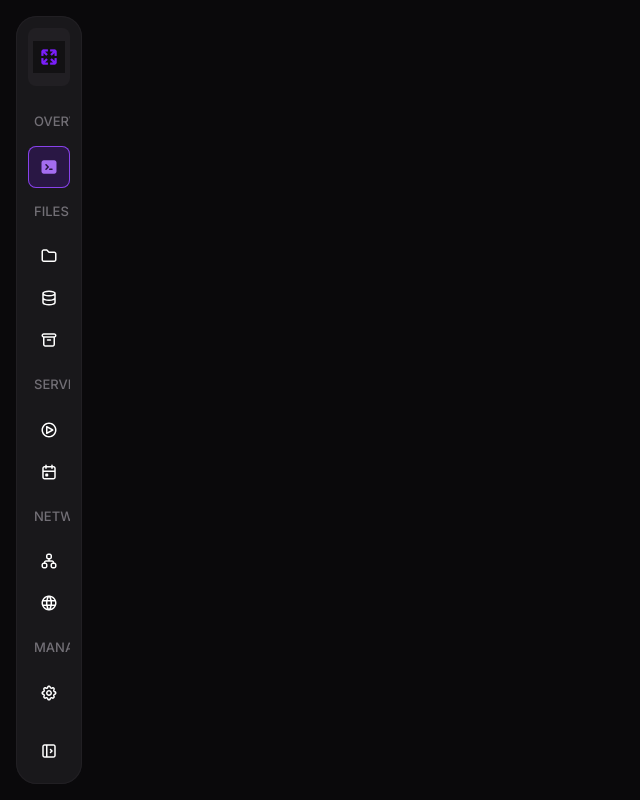
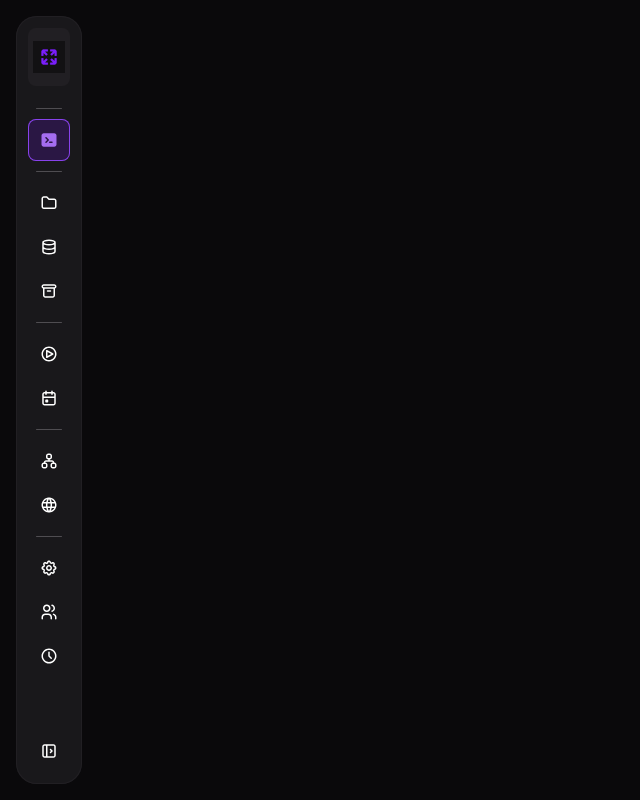
Before and after one commit to PhotonProjects/Photon-Panel, a Next.js app: page /james in a window 1280 px wide. Both pictures are taken after a click on the button "Collapse sidebar". Shown: the whole page, without its empty margins (0-640 px from the left). Built offline with nearby package versions, Linux system fonts and the light colour scheme.

Commit message:
Updated Sidebar component
Added:
- Category Collapse
- Sidebar Collapse
- Smooth Transitions

```diff
--- a/app/components/interactions/button.tsx
+++ b/app/components/interactions/button.tsx
@@ -4,6 +4,7 @@
 import Icon from "../interface/icon";
 import { useContext, useState } from "react";
 import { ButtonContext } from "./buttonContext";
+import { SidebarContext } from "../nav/sidebarContext";
 
 export default function Button({
 	primary = false,
@@ -39,6 +40,10 @@
 
 	const [hovered, setHovered] = useState(false);
 	const {fillWholeWidth} = useContext(ButtonContext);
+	const { inSidebar, isExpanded } = useContext(SidebarContext);
+	const showLabel = value !== "" && (!inSidebar || isExpanded);
+	const accessibleLabel = ariaLabel ?? value ?? undefined;
+	const hoverLabel = title ?? value ?? undefined;
 
 	const buttonStyle = [
 		(variant === "filled" && color == "primary") 			&& "inset-ring inset-ring-transparent bg-primary-500 hover:bg-primary-400 hover:inset-ring-primary-400",
@@ -62,12 +67,13 @@
 	return (
 		<button
 			className={clsx(
-				"rounded-content p-content gap-content flex items-center group",
+				"rounded-content p-content gap-content flex items-center group transition-all duration-250",
+				inSidebar && !isExpanded && "justify-center aspect-square size-10.5 p-0",
 				buttonStyle,
 				fillWholeWidth && "w-full"
 			)}
-			aria-label={ariaLabel}
-			title={title}
+			aria-label={accessibleLabel}
+			title={hoverLabel}
 			onMouseEnter={() => setHovered(true)}
 			onMouseLeave={() => setHovered(false)}
 			onClick={onClick}
@@ -80,7 +86,7 @@
 					className={clsx(contentStyle)}
 				/>
 			}
-			{value &&
+			{showLabel &&
 				<p className={clsx(
 					"text-medium",
 					contentStyle
--- a/app/components/interface/icon.tsx
+++ b/app/components/interface/icon.tsx
@@ -97,6 +97,7 @@
 }) {
     const SvgIcon = iconMap[icon];
     const SvgIconFilled = filled !== null ? iconMap[`${icon}Filled`] : undefined;
+    const canSwapToFilledIcon = filled !== null && Boolean(SvgIconFilled);
 
     if (!SvgIcon) {
         return null;
@@ -105,12 +106,16 @@
     return (
         <div className="grid">
             <SvgIcon
-                className={clsx("[grid-area:1/1]", filled !== null && (filled ? "opacity-0" : "opacity-100"), className)}
+                className={clsx(
+                    "[grid-area:1/1]",
+                    canSwapToFilledIcon && (filled ? "opacity-0" : "opacity-100"),
+                    className
+                )}
                 width={size}
                 height={size}
                 style={style}
             />
-            {filled !== null && SvgIconFilled && (
+            {canSwapToFilledIcon && SvgIconFilled && (
                 <SvgIconFilled
                     className={clsx("[grid-area:1/1]", filled ? "opacity-100" : "opacity-0", className)}
                     width={size}
--- a/app/components/nav/sidebar.tsx
+++ b/app/components/nav/sidebar.tsx
@@ -45,7 +45,7 @@
 				</div>
 				<div className="relative w-full flex-1 overflow-y-clip">
 					<div ref={scrollRef} className={clsx(
-						"absolute inset-0 flex flex-col gap-0.5 overflow-y-scroll scrollbar-thumb-text-500 scrollbar-track-transparent justify-stretch scrollbar-thin",
+						"absolute inset-0 flex flex-col gap-0.5 overflow-y-auto scrollbar-thumb-text-500 scrollbar-track-transparent justify-stretch scrollbar-thin pb-0.5",
 						// Keep the content aligned when Firefox renders a visible thin scrollbar.
 						isScrollbar && "pr-(--scrollbar-width)"
 					)}>
@@ -58,6 +58,7 @@
 					icon={toggleIcon}
 					title={toggleLabel}
 					ariaLabel={toggleLabel}
+					filledicon
 					onClick={toggleSidebar}
 				/>
 			</div>
--- a/app/components/nav/sidebarCategory.tsx
+++ b/app/components/nav/sidebarCategory.tsx
@@ -1,8 +1,9 @@
 "use client";
 
-import { useState } from "react";
+import { useContext, useState } from "react";
 import clsx from "clsx/lite";
 import Icon from "../interface/icon";
+import { SidebarContext } from "./sidebarContext";
 
 export default function SidebarCategory({
 	name,
@@ -12,24 +13,50 @@
 	children: React.ReactNode,
 }) {
 	const [expanded, setExpanded] = useState(true);
+	const { isExpanded } = useContext(SidebarContext);
+
+	if (!isExpanded) {
+		return (
+			<div className="flex flex-col gap-0.5">
+				<div
+					className="flex items-center justify-center px-2 py-2"
+					title={name}
+					aria-label={name}
+				>
+					<div className="h-px w-full rounded-full bg-[#4F4D51]" />
+				</div>
+				{children}
+			</div>
+		);
+	}
 
 	return (
 		<>
 			<button
 				onClick={() => setExpanded(!expanded)}
-				className="flex group items-center justify-between px-1.5 py-content rounded-content inset-ring inset-ring-transparent hover:bg-neutral-400/25 hover:inset-ring-neutral-400/25"
+				className="flex w-full group items-center justify-between gap-3 px-1.5 py-content rounded-content inset-ring inset-ring-transparent hover:bg-neutral-400/25 hover:inset-ring-neutral-400/25"
+				aria-expanded={expanded}
 			>
 				<p className="text-label text-text-750 uppercase group-hover:text-text-100">
 					{name}
 				</p>
-				<div className="bg-on-neutral-350 h-0.5"/>
+				<div className="h-px flex-1 bg-[#4F4D51]" />
 				<Icon icon="RightArrow" size="18" className={clsx(
-					"text-text-750 group-hover:text-text-100",
+					"shrink-0 text-text-750 group-hover:text-text-100 transition-transform duration-250",
 					expanded && "rotate-90"
 				)} />
 			</button>
-			<div className="">
-				{children}
+			<div
+				className={clsx(
+					"grid overflow-hidden transition-[grid-template-rows,opacity] duration-300 ease-out",
+					expanded ? "grid-rows-[1fr] opacity-100" : "grid-rows-[0fr] opacity-0"
+				)}
+			>
+				<div className="min-h-0">
+					<div className="flex flex-col gap-0.5 pt-0.5">
+						{children}
+					</div>
+				</div>
 			</div>
 		</>
 	);
```
